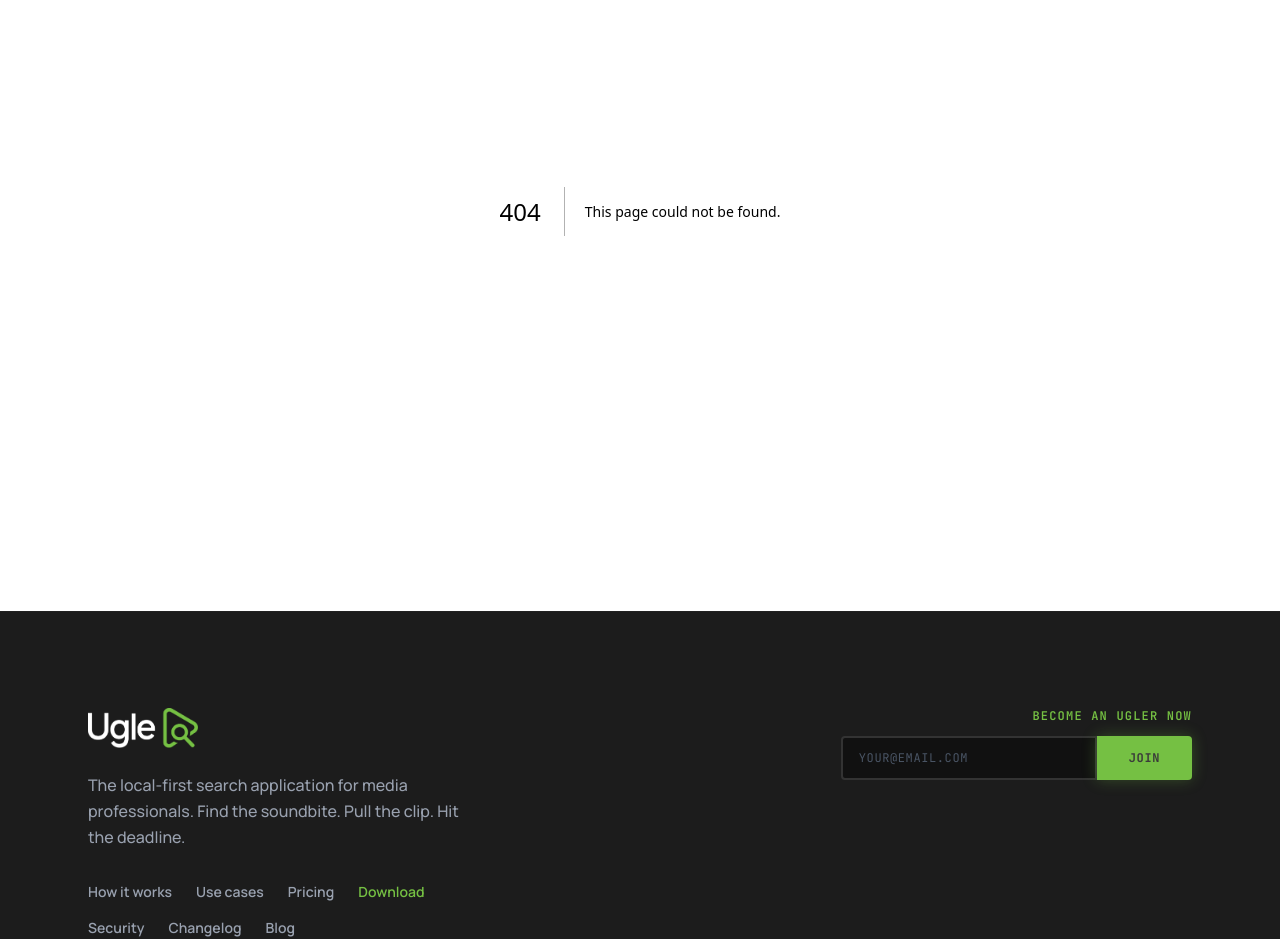
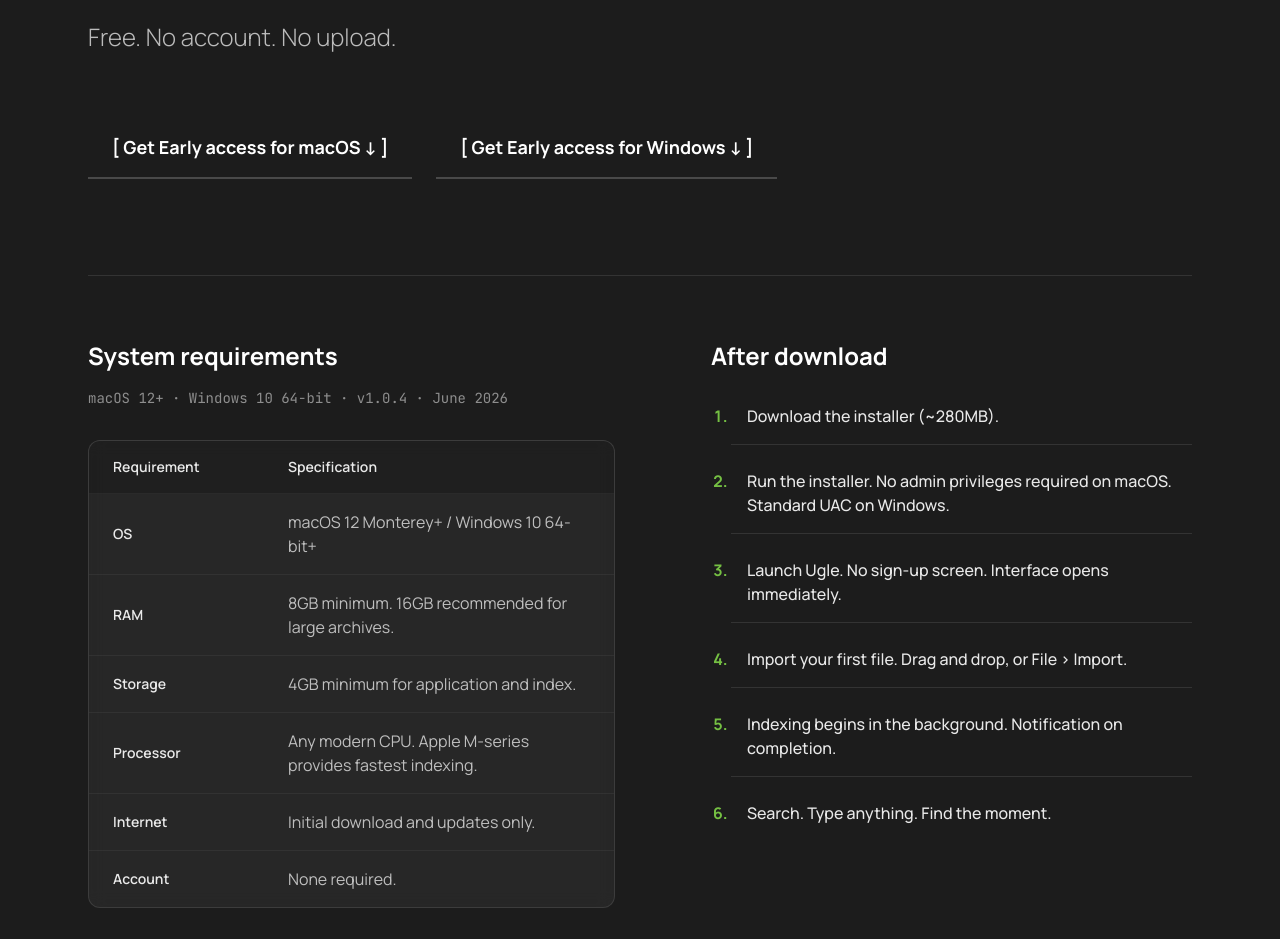
Before and after one commit to tpancholi/ugle-main, a Next.js app: page /download in a window 1280 px wide. Before the commit this address had no page. Shown: the part 262-1201 px from the top of the page. Built offline with nearby package versions, Linux system fonts and the light colour scheme.

Commit message:
reduced spacing

```diff
--- a/app/components/Header.tsx
+++ b/app/components/Header.tsx
@@ -96,7 +96,7 @@ export default function Header() {
               Request Demo
             </Link>
             <Link
-              href="/get-early-access"
+              href="/download"
               className="flex items-center justify-center bg-[#1C1C1C] hover:bg-[#75C043] text-white hover:text-[#1C1C1C] font-semibold px-5 py-2.5 rounded-lg shadow-sm transition-all text-sm"
             >
               Get Early Access
--- a/app/components/homepage/Hero.tsx
+++ b/app/components/homepage/Hero.tsx
@@ -46,7 +46,7 @@ export default function Hero() {
     },
   };
   return (
-    <section className="max-w-5xl mx-auto px-6 pt-16 md:pt-24 pb-16 md:pb-24 relative z-10 text-center">
+    <section className="max-w-5xl mx-auto px-6 py-8 md:py-16 relative z-10 text-center">
       <motion.div
         variants={containerVariants}
         initial="hidden"
@@ -77,7 +77,7 @@ export default function Hero() {
           className="flex flex-col sm:flex-row gap-5 items-center w-full justify-center"
         >
           <Link
-            href="/get-early-access"
+            href="/download"
             className="bg-ugle-green hover:bg-[#86d950] transition-colors text-[#1C1C1C] font-bold py-4 px-10 rounded-xl shadow-lg hover:shadow-xl text-lg text-center flex items-center justify-center gap-3 w-full sm:w-auto"
           >
             Get Early Access
--- a/app/components/homepage/HowItWorks.tsx
+++ b/app/components/homepage/HowItWorks.tsx
@@ -2,7 +2,7 @@ import Link from "next/link";
 
 export default function HowItWorks() {
   return (
-    <section className="py-24 md:py-32 bg-white">
+    <section className="py-8 md:py-16 bg-white">
       <div className="max-w-5xl mx-auto px-6">
         <div className="mb-20">
           <div className="font-mono text-xs md:text-[13px] tracking-[0.14em] uppercase text-[#5DA233] font-medium mb-4">
--- a/app/components/homepage/Problem.tsx
+++ b/app/components/homepage/Problem.tsx
@@ -1,6 +1,6 @@
 export default function Problem() {
   return (
-    <section className="bg-[#1C1C1C] py-24 md:py-32 text-white">
+    <section className="bg-[#1C1C1C] py-8 md:py-16 text-white">
       <div className="max-w-6xl mx-auto px-6">
         <div className="mb-16">
           <div className="font-mono text-xs md:text-[13px] tracking-[0.14em] uppercase text-[#75C043] font-medium mb-4">
--- a/app/components/homepage/Workflow.tsx
+++ b/app/components/homepage/Workflow.tsx
@@ -33,7 +33,7 @@ const useCaseList = [
 
 export default function Workflow() {
   return (
-    <section className="py-24 md:py-32 bg-[#F8FAF9]">
+    <section className="py-8 md:py-16 bg-[#F8FAF9]">
       <div className="max-w-5xl mx-auto px-6">
         <div className="mb-16">
           <div className="font-mono text-xs md:text-[13px] tracking-[0.14em] uppercase text-[#5DA233] font-medium mb-4">
@@ -95,7 +95,7 @@ export default function Workflow() {
           initial={{ opacity: 0, y: 20 }}
           animate={{ opacity: 1, y: 0 }}
           transition={{ delay: 0.1, duration: 0.5 }}
-          className="grid grid-cols-1 md:grid-cols-3 gap-6 mb-32"
+          className="grid grid-cols-1 md:grid-cols-3 gap-6 mb-20"
         >
           {useCaseList.map((c, idx) => (
             <Link
@@ -121,7 +121,7 @@ export default function Workflow() {
         </motion.div>
 
         {/* Privacy statement */}
-        <div className="mb-32 p-10 md:p-16 bg-[#1C1C1C] rounded-3xl text-white flex flex-col md:flex-row items-start md:items-center justify-between gap-10 shadow-2xl relative overflow-hidden">
+        <div className="mb-16 p-10 md:p-16 bg-[#1C1C1C] rounded-3xl text-white flex flex-col md:flex-row items-start md:items-center justify-between gap-10 shadow-2xl relative overflow-hidden">
           <div className="absolute top-0 right-0 size-125 bg-[#75C043] rounded-full blur-[150px] opacity-20 transform translate-x-1/2 -translate-y-1/2 pointer-events-none"></div>
           <div className="relative z-10 max-w-2xl">
             <div className="flex items-center gap-4 mb-8">
@@ -154,7 +154,7 @@ export default function Workflow() {
               href="/download"
               className="inline-flex items-center justify-center bg-[#75C043] hover:bg-[#86d950] text-[#1C1C1C] font-bold py-5 px-12 rounded-2xl shadow-lg transition-transform hover:scale-105 text-xl"
             >
-              Download Free
+              Get Early Access
             </Link>
           </div>
         </div>
--- /dev/null
+++ b/app/download/page.tsx
@@ -0,0 +1,149 @@
+"use client";
+
+import { motion } from "motion/react";
+import Link from "next/link";
+
+export default function DownloadPage() {
+  return (
+    <div className="bg-[#1C1C1C] min-h-screen text-white pt-24 pb-32">
+      <div className="max-w-6xl mx-auto px-6">
+        <motion.div
+          initial={{ opacity: 0, y: 20 }}
+          animate={{ opacity: 1, y: 0 }}
+          transition={{ duration: 0.5 }}
+          className="max-w-3xl"
+        >
+          <h1 className="text-5xl md:text-7xl font-bold tracking-tight mb-6 text-white leading-tight">
+            Download Ugle.
+          </h1>
+          <p className="text-2xl text-white/70 mb-16 font-light">
+            Free. No account. No upload.
+          </p>
+
+          <div className="flex flex-col sm:flex-row gap-6 mb-24">
+            <Link href="/get-early-access">
+              <motion.button
+                whileHover={{ scale: 1.02 }}
+                whileTap={{ scale: 0.98 }}
+                className="flex items-center justify-center gap-3 border-b-2 border-white/20 hover:border-white/60 text-white font-bold py-4 px-6 text-lg transition-colors w-full"
+              >
+                [ Get Early access for macOS &darr; ]
+              </motion.button>
+            </Link>
+            <Link href="/get-early-access">
+              <motion.button
+                whileHover={{ scale: 1.02 }}
+                whileTap={{ scale: 0.98 }}
+                className="flex items-center justify-center gap-3 border-b-2 border-white/20 hover:border-white/60 text-white font-bold py-4 px-6 text-lg transition-colors w-full"
+              >
+                [ Get Early access for Windows &darr; ]
+              </motion.button>
+            </Link>
+          </div>
+        </motion.div>
+
+        <motion.div
+          initial={{ opacity: 0 }}
+          animate={{ opacity: 1 }}
+          transition={{ delay: 0.3, duration: 0.8 }}
+          className="space-y-16 mt-16 border-t border-white/10 pt-16 flex flex-col md:flex-row gap-12"
+        >
+          <div className="md:w-1/2">
+            <h2 className="text-2xl font-bold mb-4 text-white">
+              System requirements
+            </h2>
+            <p className="text-sm font-mono text-white/50 mb-8">
+              macOS 12+ · Windows 10 64-bit · v1.0.4 · June 2026
+            </p>
+
+            <div className="border border-white/10 rounded-xl overflow-hidden bg-white/5 backdrop-blur">
+              <table className="w-full text-left">
+                <tbody className="divide-y divide-white/5">
+                  <tr className="bg-black/20">
+                    <td className="py-4 px-6 font-semibold text-sm w-1/3 text-white/90">
+                      Requirement
+                    </td>
+                    <td className="py-4 px-6 font-semibold text-sm text-white/90">
+                      Specification
+                    </td>
+                  </tr>
+                  <tr className="hover:bg-white/5 transition-colors">
+                    <td className="py-4 px-6 font-semibold text-sm text-white/90">
+                      OS
+                    </td>
+                    <td className="py-4 px-6 text-white/70">
+                      macOS 12 Monterey+ / Windows 10 64-bit+
+                    </td>
+                  </tr>
+                  <tr className="hover:bg-white/5 transition-colors">
+                    <td className="py-4 px-6 font-semibold text-sm text-white/90">
+                      RAM
+                    </td>
+                    <td className="py-4 px-6 text-white/70">
+                      8GB minimum. 16GB recommended for large archives.
+                    </td>
+                  </tr>
+                  <tr className="hover:bg-white/5 transition-colors">
+                    <td className="py-4 px-6 font-semibold text-sm text-white/90">
+                      Storage
+                    </td>
+                    <td className="py-4 px-6 text-white/70">
+                      4GB minimum for application and index.
+                    </td>
+                  </tr>
+                  <tr className="hover:bg-white/5 transition-colors">
+                    <td className="py-4 px-6 font-semibold text-sm text-white/90">
+                      Processor
+                    </td>
+                    <td className="py-4 px-6 text-white/70">
+                      Any modern CPU. Apple M-series provides fastest indexing.
+                    </td>
+                  </tr>
+                  <tr className="hover:bg-white/5 transition-colors">
+                    <td className="py-4 px-6 font-semibold text-sm text-white/90">
+                      Internet
+                    </td>
+                    <td className="py-4 px-6 text-white/70">
+                      Initial download and updates only.
+                    </td>
+                  </tr>
+                  <tr className="hover:bg-white/5 transition-colors">
+                    <td className="py-4 px-6 font-semibold text-sm text-white/90">
+                      Account
+                    </td>
+                    <td className="py-4 px-6 text-white/70">None required.</td>
+                  </tr>
+                </tbody>
+              </table>
+            </div>
+          </div>
+
+          <div className="md:w-1/2 md:pl-12">
+            <h2 className="text-2xl font-bold mb-8 text-white">
+              After download
+            </h2>
+            <ol className="space-y-6 list-decimal pl-5 text-white/90 font-medium marker:text-[#75C043] marker:font-bold">
+              <li className="pl-4 pb-4 border-b border-white/10">
+                Download the installer (~280MB).
+              </li>
+              <li className="pl-4 pb-4 border-b border-white/10">
+                Run the installer. No admin privileges required on macOS.
+                Standard UAC on Windows.
+              </li>
+              <li className="pl-4 pb-4 border-b border-white/10">
+                Launch Ugle. No sign-up screen. Interface opens immediately.
+              </li>
+              <li className="pl-4 pb-4 border-b border-white/10">
+                Import your first file. Drag and drop, or File &gt; Import.
+              </li>
+              <li className="pl-4 pb-4 border-b border-white/10">
+                Indexing begins in the background. Notification on completion.
+              </li>
+              <li className="pl-4">Search. Type anything. Find the moment.</li>
+            </ol>
+          </div>
+        </motion.div>
+      </div>
+    </div>
+  );
+}
```
